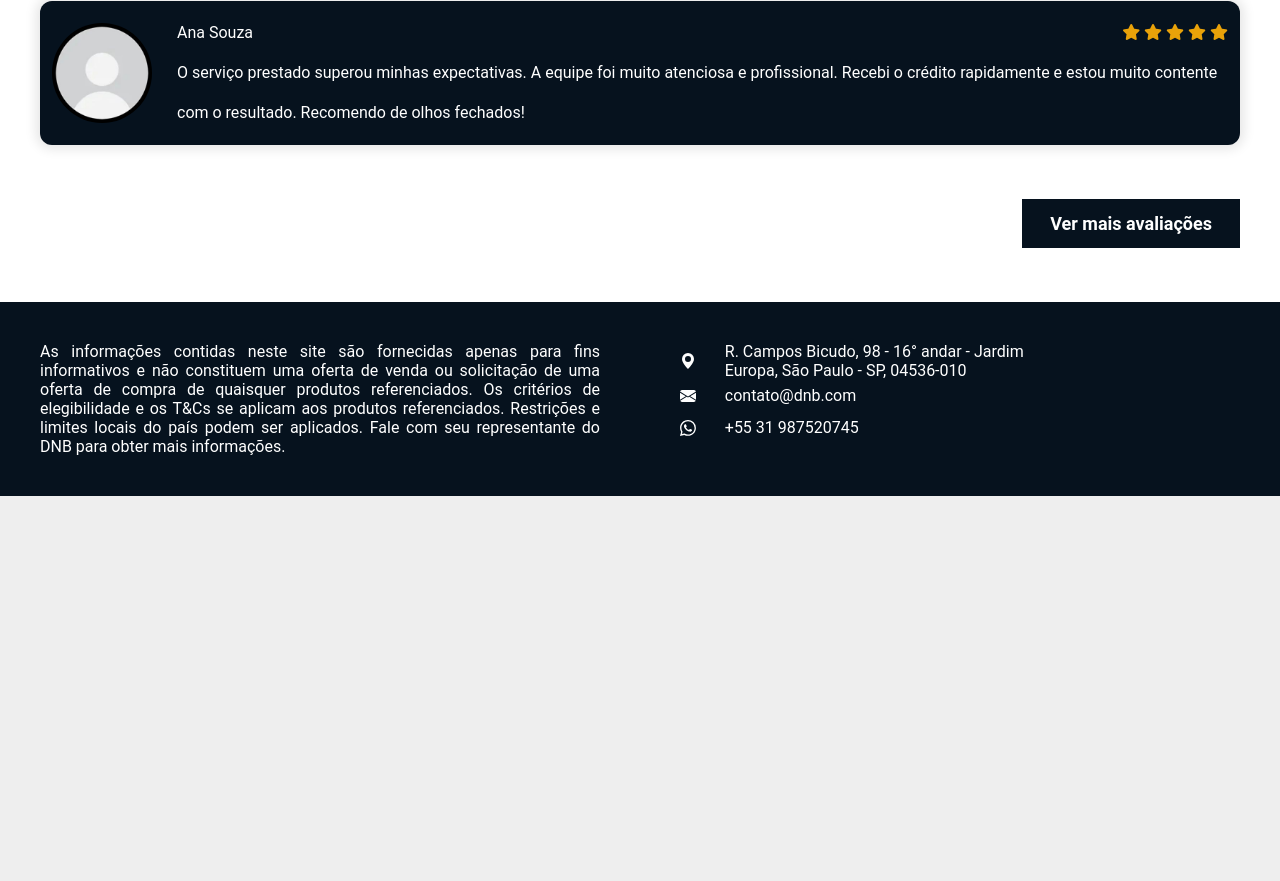
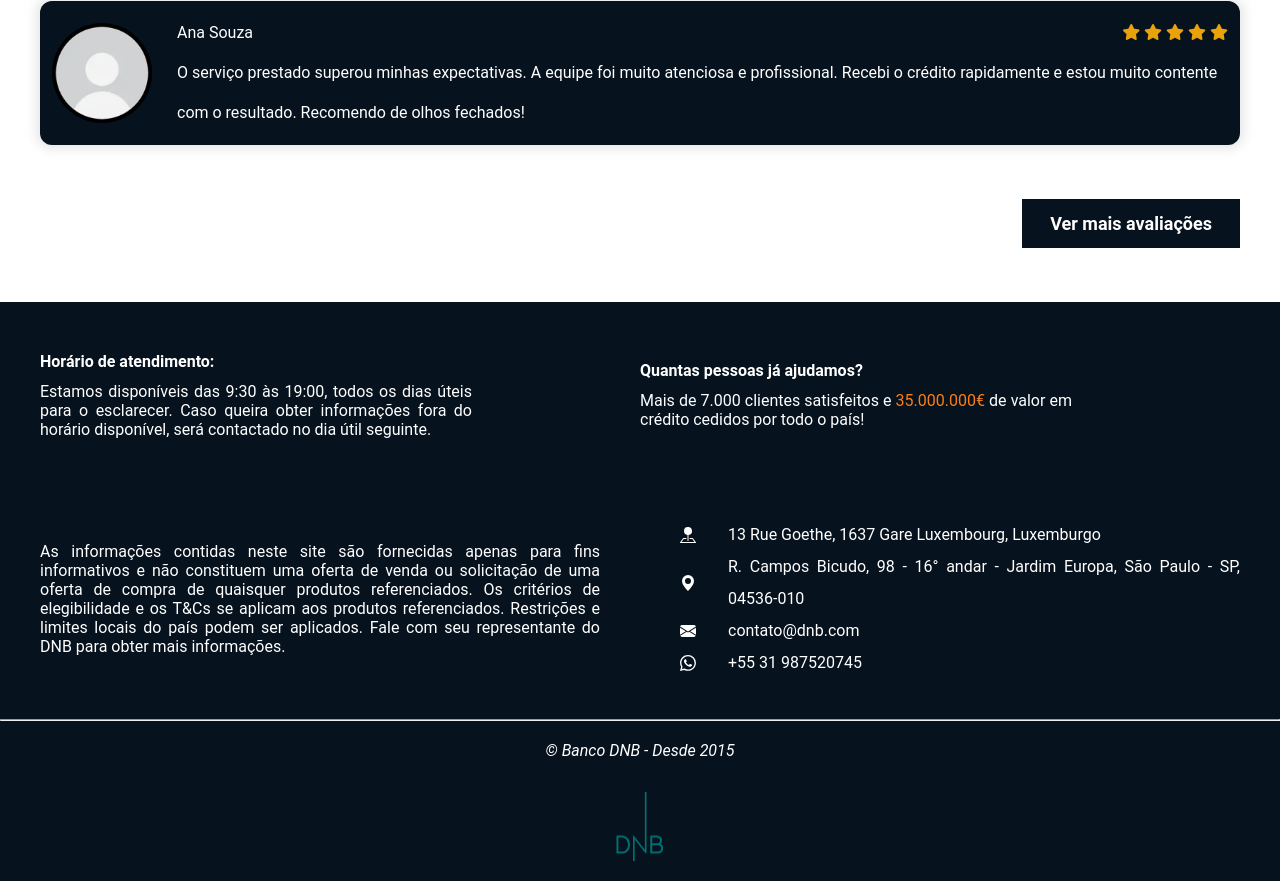
Before and after one commit to Domclinton1/Dnb_Luxembourg_Financeira, a plain HTML site: page index.html in a window 1280 px wide. Shown: the part 8724-9605 px from the top of the page. Before the commit the page ends 9220 px from the top, so only its background shows below. Drawn offline with Linux system fonts and the light colour scheme.

Commit message:
setimas alterações

```diff
--- a/index.html
+++ b/index.html
@@ -617,17 +617,42 @@
 
     </main>
     <footer>
+        <div class="footer-credits">
+            <div class="footer-atendimento">
+                <h4>Horário de atendimento:</h4>
+            <p>
+
+                Estamos disponíveis das 9:30 às 19:00, todos os dias úteis para o esclarecer. Caso queira obter informações fora do horário disponível, será contactado no dia útil seguinte.
+            </p>
+            </div>
+            <div class="footer-ajuda">
+                <h4>Quantas pessoas já ajudamos?</h4>
+                <p>
+                    Mais de <span color="#fd7e14">7.000 clientes</span> satisfeitos e <span style="color: #fd7e14;">35.000.000€</span> de valor em crédito cedidos por todo o país!
+                </p>
+            </div>
+        </div>
+        <div class="footer-infos">
             <div class="foot-info">
                 As informações contidas neste site são fornecidas apenas para fins informativos e não constituem uma oferta de venda ou solicitação de uma oferta de compra de quaisquer produtos referenciados. Os critérios de elegibilidade e os T&Cs se aplicam aos produtos referenciados. Restrições e limites locais do país podem ser aplicados. Fale com seu representante do DNB para obter mais informações.
             </div>
             <div class="foot-contato">
                 <ul>
+                    <li><img src="./assets/icons/pin-map-fill.svg" alt=""> 13 Rue Goethe, 1637 Gare Luxembourg, Luxemburgo</li>
                     <li><img src="./assets/icons/geo-alt-fill.svg" alt="">R. Campos Bicudo, 98 - 16° andar - Jardim Europa, São Paulo - SP, 04536-010</li>
                     <li><img src="./assets/icons/envelope-fill.svg" alt=""> contato@dnb.com</li>
                     <li><img src="./assets/icons/whatsapp.svg" alt=""> +55 31 987520745</li>
 
                 </ul>
             </div>
+
+        </div>
+        <hr>
+        <div class="end">
+            <em>&copy; Banco DNB - Desde 2015</em>
+            <img src="./assets/icons/logo.png" alt="">
+        </div>
+
     </footer>
     <script src="script.js"></script>
 
--- a/style.css
+++ b/style.css
@@ -822,7 +822,14 @@ footer {
     background-color: #06121e;
     color: #fff;
     display: flex;
+    flex-direction: column;
     flex-wrap: wrap;
+}
+.footer-infos {
+    display: flex;
+    align-items: center;
+    text-align: justify;
+    justify-content: space-between;
 }
 .foot-info {
     width: 50%;
@@ -842,14 +849,58 @@ footer {
 .foot-contato li {
     color: #fff;
     list-style: none;
-    gap: 1.8rem;
+    gap: 2rem;
     display: flex;
     line-height: 2;
 }
 .foot-contato li:nth-child(1) {
-    width: 70%;
-    line-height: 1.2;
+    width: 100%;
+
+}
+.foot-contato li:nth-child(2) {
+    width: 100%;
+
 }
 .foot-contato img {
     filter: invert(100%) sepia(100%) saturate(0%) hue-rotate(0deg) brightness(100%);
 }
+.footer-credits {
+    padding: 40px;
+    display: flex;
+    justify-content: space-between;
+    align-items: center;
+    text-align: justify;
+    width: 100%;
+
+}
+.footer-credits img {
+    width: 60px;
+}
+.footer-credits p {
+    width: 72%;
+    text-align: justify;
+}
+
+.footer-credits h4 {
+    display: flex;
+    text-align: justify;
+    line-height: 2.5;
+}
+.footer-atendimento, .footer-ajuda {
+    width: 100%;
+
+}
+.foot-contato, .foot-info {
+    width: 50%;
+}
+.end {
+    display: flex;
+    flex-direction: column;
+    justify-content: center;
+    align-items: center;
+    gap: 2rem;
+    padding: 20px;
+}
+.end img {
+    width: 50px;
+}
```
Also changed, not shown: assets/icons/pin-map-fill.svg (added). Lines whose indentation alone changed are shown as unchanged.
